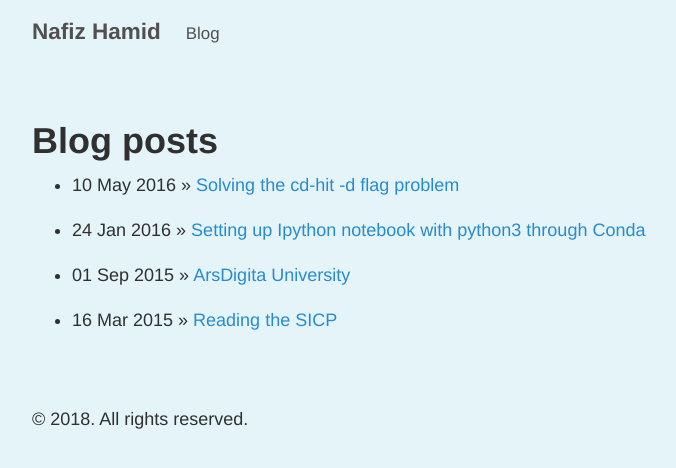
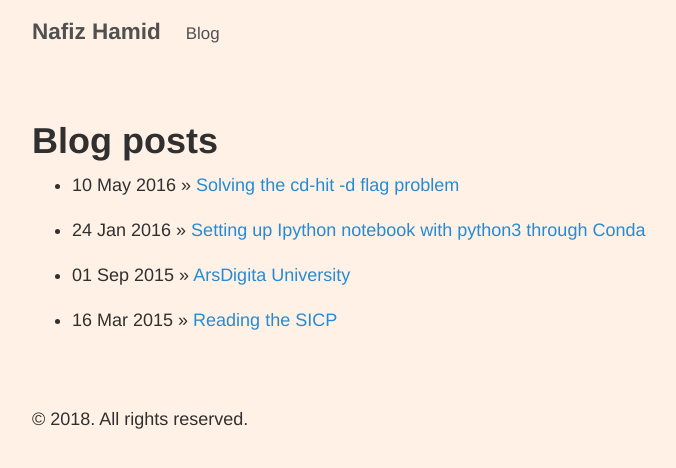
Before and after one commit to nafizh/nafizh.github.io, a Jekyll site: the page built from blog.md, in a window 1280 px wide. Shown: the top 468 px of the page, without its empty margins (194-870 px from the left). Built offline with Jekyll 4.4.1, drawn with Linux system fonts in a browser that asks for light colours.

Commit message:
fix background color

```diff
--- a/_sass/_base.scss
+++ b/_sass/_base.scss
@@ -31,7 +31,8 @@ body {
   color: #303030;
   //background-color: #fff; //default
   //background-color: #D7F1F9;
-  background-color: #E4F4F9;
+  //background-color: #E4F4F9; //the blue one
+  background-color: #fff1e5;
   //background-color: #E4EAF9;
   -webkit-text-size-adjust: 100%;
       -ms-text-size-adjust: 100%;
```
